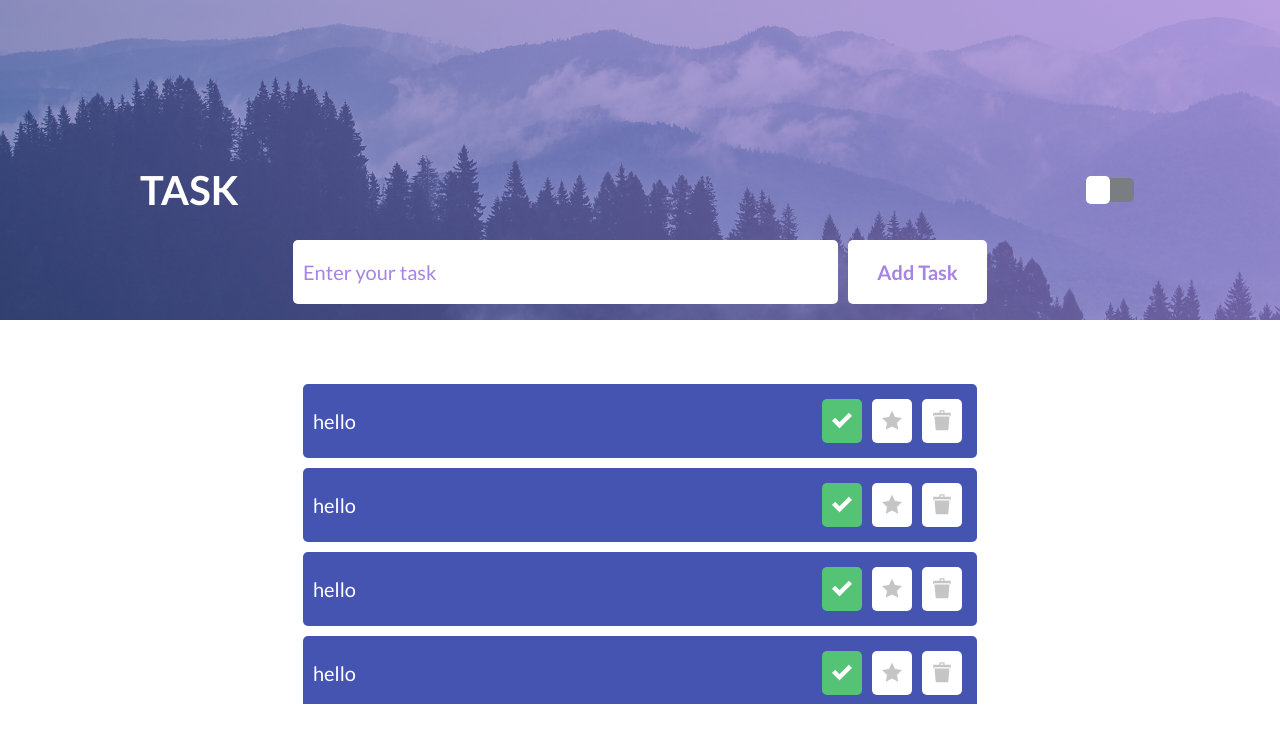
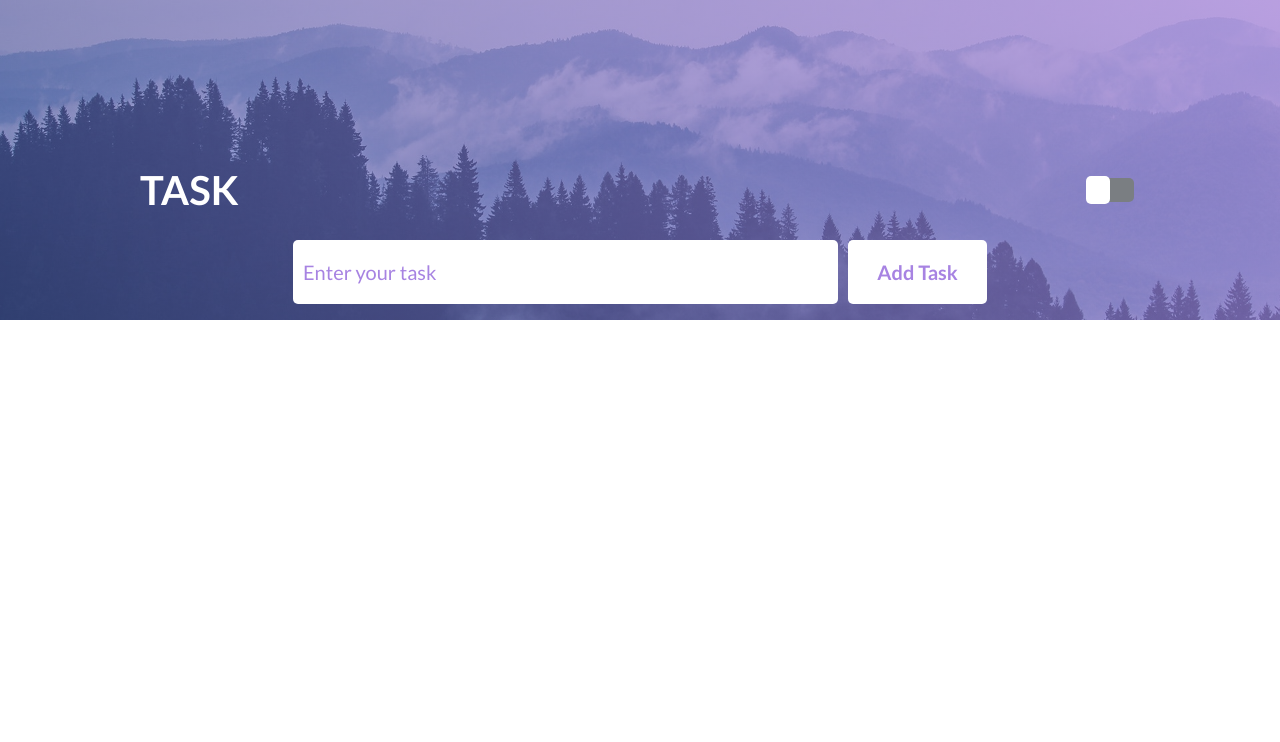
Before and after one commit to alkhimenok/task-list, a React (Create React App) app: page / in a window 1280 px wide. Shown: the top 742 px of the page. Built offline with nearby package versions, Linux system fonts and the light colour scheme.

Commit message:
create(List): filtr

```diff
--- a/package.json
+++ b/package.json
@@ -6,7 +6,8 @@
 		"react": "^17.0.2",
 		"react-dom": "^17.0.2",
 		"react-scripts": "5.0.0",
-		"reset-css": "^5.0.1"
+		"reset-css": "^5.0.1",
+		"uid": "^2.0.0"
 	},
 	"scripts": {
 		"start": "react-scripts start",
--- a/src/components/List.jsx
+++ b/src/components/List.jsx
@@ -1,17 +1,15 @@
 import React from 'react'
+import Task from './Task'
 
 const List = ({ parentBlockClass, taskList, handleClick }) => {
 	return (
-		<ul className={[parentBlockClass, 'list'].join(' ')}>
-			{taskList.map((task, i) => (
-				<li className="list__item list__item--completed" onClick={handleClick} key={i}>
-					<span className="list__text">{task}</span>
-					<form className="list__form">
-						<button className="list__btn icon-completed"></button>
-						<button className="list__btn icon-important"></button>
-						<button className="list__btn icon-delete"></button>
-					</form>
-				</li>
+		<ul className={[parentBlockClass, 'list'].join(' ')} onClick={handleClick}>
+			{[
+				...taskList.filter(task => task.isImportant),
+				...taskList.filter(task => !task.isImportant && !task.isCompleted),
+				...taskList.filter(task => task.isCompleted)
+			].map((task, i) => (
+				<Task parentBlockClass={'list__task'} taskData={task} handleClick={handleClick} key={i} />
 			))}
 		</ul>
 	)
--- a/src/components/Main.jsx
+++ b/src/components/Main.jsx
@@ -3,17 +3,38 @@ import Body from './common/Body'
 import Container from './common/Container'
 import Form from './Form'
 import List from './List'
+import { uid } from 'uid'
 
 const Main = () => {
-	const [taskList, setTaskList] = useState(['hello','hello','hello','hello','hello','hello','hello','hello','hello'])
+	const [taskList, setTaskList] = useState([])
 
-	const handleTaskSubmit = task => setTaskList([task, ...taskList])
+	const handleTaskSubmit = task => {
+		setTaskList([{ id: uid(), isCompleted: false, isImportant: false, isDelete: false, content: task }, ...taskList])
+	}
 
 	const handleTaskAction = e => {
-		console.log(e.target)
+		if (e.target.tagName !== 'BUTTON') return
+
+		const { target } = e
+		const { dataset } = target
+		const currentTarget = target.closest('li')
+
+		setTaskList(() => {
+			return taskList.map(task => {
+				if (currentTarget.id === task.id) task[dataset.btn] = !task[dataset.btn]
+
+				return task
+			})
+		})
 
 		e.preventDefault()
 	}
+
+	// const taskAction = {
+	// 	completed: () => {},
+	// 	important: 'important',
+	// 	delete: 'delete'
+	// }
 
 	return (
 		<main className="main">
--- /dev/null
+++ b/src/components/Task.jsx
@@ -0,0 +1,26 @@
+import React from 'react'
+
+const Task = ({ parentBlockClass, taskData }) => {
+	const { id, isCompleted, isImportant, isDelete, content } = taskData
+
+	return (
+		<li
+			className={[
+        parentBlockClass,
+				'task',
+				isCompleted ? 'task--completed' : '',
+				isImportant ? 'task--important' : '',
+				isDelete ? 'task--delete' : ''
+			].join(' ')}
+			id={id}>
+			<span className="task__text">{content}</span>
+			<form className="task__form">
+				<button className="task__btn icon-completed" data-btn="isCompleted"></button>
+				<button className="task__btn icon-important" data-btn="isImportant"></button>
+				<button className="task__btn icon-delete" data-btn="isDelete"></button>
+			</form>
+		</li>
+	)
+}
+
+export default Task
--- a/src/index.css
+++ b/src/index.css
@@ -26,6 +26,10 @@
 @import './styles/components/form.css';
 /* form ----- */
 
+/* ----- task */
+@import './styles/components/task.css';
+/* task ----- */
+
 /* ----- list */
 @import './styles/components/list.css';
 /* list ----- */
--- a/src/styles/components/list.css
+++ b/src/styles/components/list.css
@@ -13,59 +13,4 @@
   background: var(--secondary-color);
   border-radius: var(--border-radius-oval);
 }
-.list__item {
-  display: flex;
-  align-items: center;
-  justify-content: space-between;
-  margin: 0 0 var(--sm-size) 0;
-  padding: var(--sm-size);
-  background-color: var(--secondary-color);
-  border-radius: var(--border-radius-superellipse);
-}
-.list__item.list__item--completed .list__btn.icon-completed {
-  color: var(--third-color);
-  background-color: var(--success-color);
-}
-.list__item.list__item--important .list__btn.icon-important {
-  color: var(--third-color);
-  background-color: var(--warning-color);
-}
-.list__item.list__item--delete .list__btn.icon-delete {
-  color: var(--third-color);
-  background-color: var(--danger-color);
-}
-.list__item.list__item--completed:last-child,
-.list__item.list__item--important:last-child {
-  margin: 0 0 var(--xl-size) 0;
-}
-.list__item:last-child {
-  margin: 0 0 0 0!important;
-}
-.list__text {
-  color: var(--third-color);
-  font-size: var(--md-size);
-}
-/* .list__form {} */
-.list__btn {
-  margin: var(--xs-size);
-  padding: var(--sm-size);
-  font-size: var(--md-size);
-  color: var(--third-dark-color);
-  background-color: var(--third-color);
-  border-radius: var(--border-radius-superellipse);
-  border: none;
-  transition: var(--delay);
-  cursor: pointer;
-}
-.list__btn:hover.icon-completed {
-  color: var(--success-color);
-}
-.list__btn:hover.icon-important {
-  color: var(--warning-color);
-}
-.list__btn:hover.icon-delete {
-  color: var(--danger-color);
-}
-/* .list__icon.icon-completed {} */
-/* .list__icon.icon-important {} */
-/* .list__icon.icon-delete {} */
+/* .list__task {} */
--- /dev/null
+++ b/src/styles/components/task.css
@@ -0,0 +1,56 @@
+.task {
+	display: flex;
+	align-items: center;
+	justify-content: space-between;
+	margin: 0 0 var(--sm-size) 0;
+	padding: var(--sm-size);
+	background-color: var(--secondary-color);
+	border-radius: var(--border-radius-superellipse);
+}
+.task.task--completed .task__btn.icon-completed {
+	color: var(--third-color);
+	background-color: var(--success-color);
+}
+.task.task--important .task__btn.icon-important {
+	color: var(--third-color);
+	background-color: var(--warning-color);
+}
+.task.task--delete .task__btn.icon-delete {
+	color: var(--third-color);
+	background-color: var(--danger-color);
+}
+/* .task.task--completed:last-child,
+.task.task--important:last-child {
+  margin: 0 0 var(--xl-size) 0;
+} */
+.task__item:last-child {
+	margin: 0 0 0 0 !important;
+}
+.task__text {
+	color: var(--third-color);
+	font-size: var(--md-size);
+}
+/* .list__form {} */
+.task__btn {
+	margin: var(--xs-size);
+	padding: var(--sm-size);
+	font-size: var(--md-size);
+	color: var(--third-dark-color);
+	background-color: var(--third-color);
+	border-radius: var(--border-radius-superellipse);
+	border: none;
+	transition: var(--delay);
+	cursor: pointer;
+}
+.task__btn:hover.icon-completed {
+	color: var(--success-color);
+}
+.task__btn:hover.icon-important {
+	color: var(--warning-color);
+}
+.task__btn:hover.icon-delete {
+	color: var(--danger-color);
+}
+/* .list__icon.icon-completed {} */
+/* .list__icon.icon-important {} */
+/* .list__icon.icon-delete {} */
```
Also changed, not shown: 1 other file (tests, documents, lock files or other folders).
